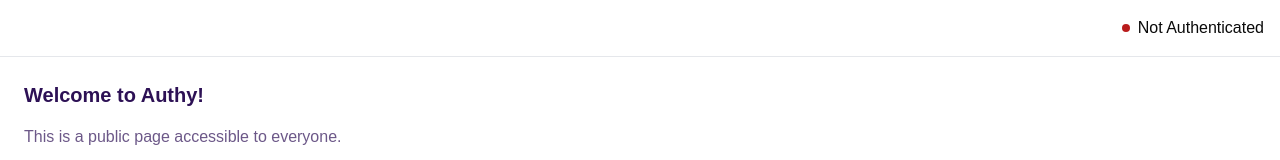
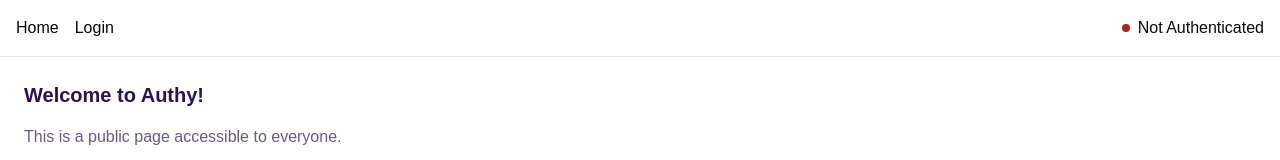
Before and after one commit to kulkarniankita/authy-system, a Next.js app: page / in a window 1280 px wide. Shown: the top 160 px of the page. Built offline with nearby package versions, Linux system fonts and the light colour scheme; no server answers.

Commit message:
Adding Links to Header Component

```diff
--- a/components/header.tsx
+++ b/components/header.tsx
@@ -1,5 +1,6 @@
 import { auth } from '@/auth';
 import { cn } from '@/lib/utils';
+import Link from 'next/link';
 
 export default async function Header() {
   const session = await auth();
@@ -7,7 +8,16 @@
   return (
     <div className="bg-white p-4 border-b border-gray-200 dark:border-gray-800 w-full">
       <div className="flex items-center justify-between max-w-7xl mx-auto">
-        <div className="flex gap-4"></div>
+        <div className="flex gap-4">
+          <Link href="/">Home</Link>
+          {session ? (
+            <>
+              <Link href="/dashboard">Dashboard</Link>
+            </>
+          ) : (
+            <Link href="/login">Login</Link>
+          )}
+        </div>
         <div className="flex items-center gap-2">
           <div
             className={cn(
```
